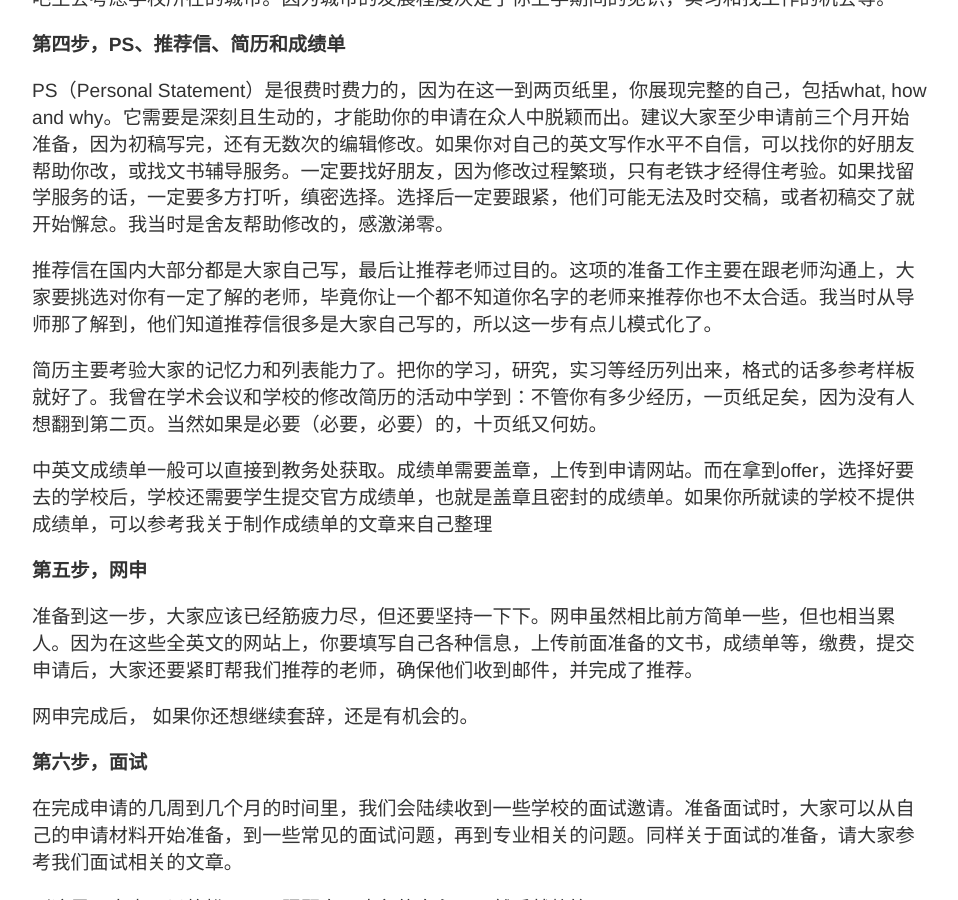
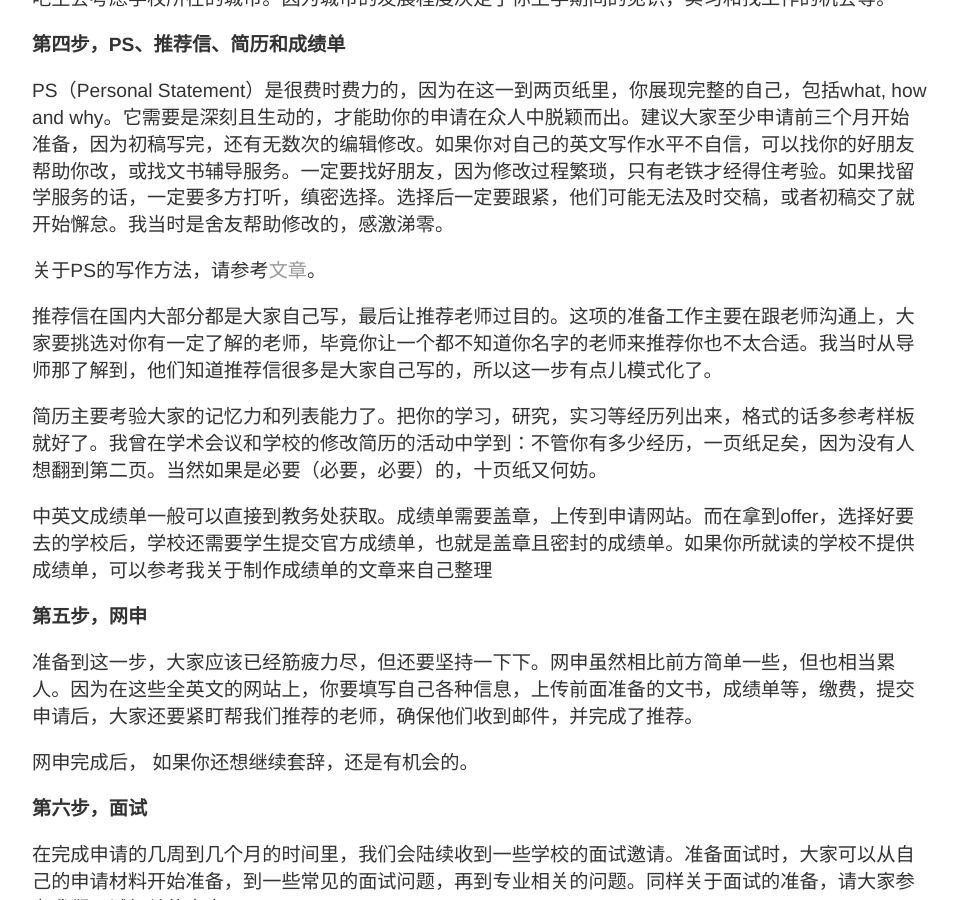
Before and after one commit to RagingTiger/PnFTech.github.io, a Jekyll site: the page built from _posts/2017-08-21-gsappintro.md, in a window 1280 px wide and 900 px high, scrolled down 1263 px. Shown: the whole window, without its empty margins (160-1118 px from the left). Built offline with Jekyll 4.4.1, drawn with Linux system fonts in a browser that asks for light colours.

Commit message:
Update 2017-08-21-gsappintro.md

```diff
--- a/_posts/2017-08-21-gsappintro.md
+++ b/_posts/2017-08-21-gsappintro.md
@@ -32,6 +32,8 @@ TOEFL相对GRE简单一些，所以如果考完GRE后准备1-3个月来考TOEFL
 
 PS（Personal Statement）是很费时费力的，因为在这一到两页纸里，你展现完整的自己，包括what, how and why。它需要是深刻且生动的，才能助你的申请在众人中脱颖而出。建议大家至少申请前三个月开始准备，因为初稿写完，还有无数次的编辑修改。如果你对自己的英文写作水平不自信，可以找你的好朋友帮助你改，或找文书辅导服务。一定要找好朋友，因为修改过程繁琐，只有老铁才经得住考验。如果找留学服务的话，一定要多方打听，缜密选择。选择后一定要跟紧，他们可能无法及时交稿，或者初稿交了就开始懈怠。我当时是舍友帮助修改的，感激涕零。
 
+关于PS的写作方法，请参考[文章](http://www.tessay.org/blog/2017/09/02/ps)。
+
 推荐信在国内大部分都是大家自己写，最后让推荐老师过目的。这项的准备工作主要在跟老师沟通上，大家要挑选对你有一定了解的老师，毕竟你让一个都不知道你名字的老师来推荐你也不太合适。我当时从导师那了解到，他们知道推荐信很多是大家自己写的，所以这一步有点儿模式化了。
 
 简历主要考验大家的记忆力和列表能力了。把你的学习，研究，实习等经历列出来，格式的话多参考样板就好了。我曾在学术会议和学校的修改简历的活动中学到：不管你有多少经历，一页纸足矣，因为没有人想翻到第二页。当然如果是必要（必要，必要）的，十页纸又何妨。
```
